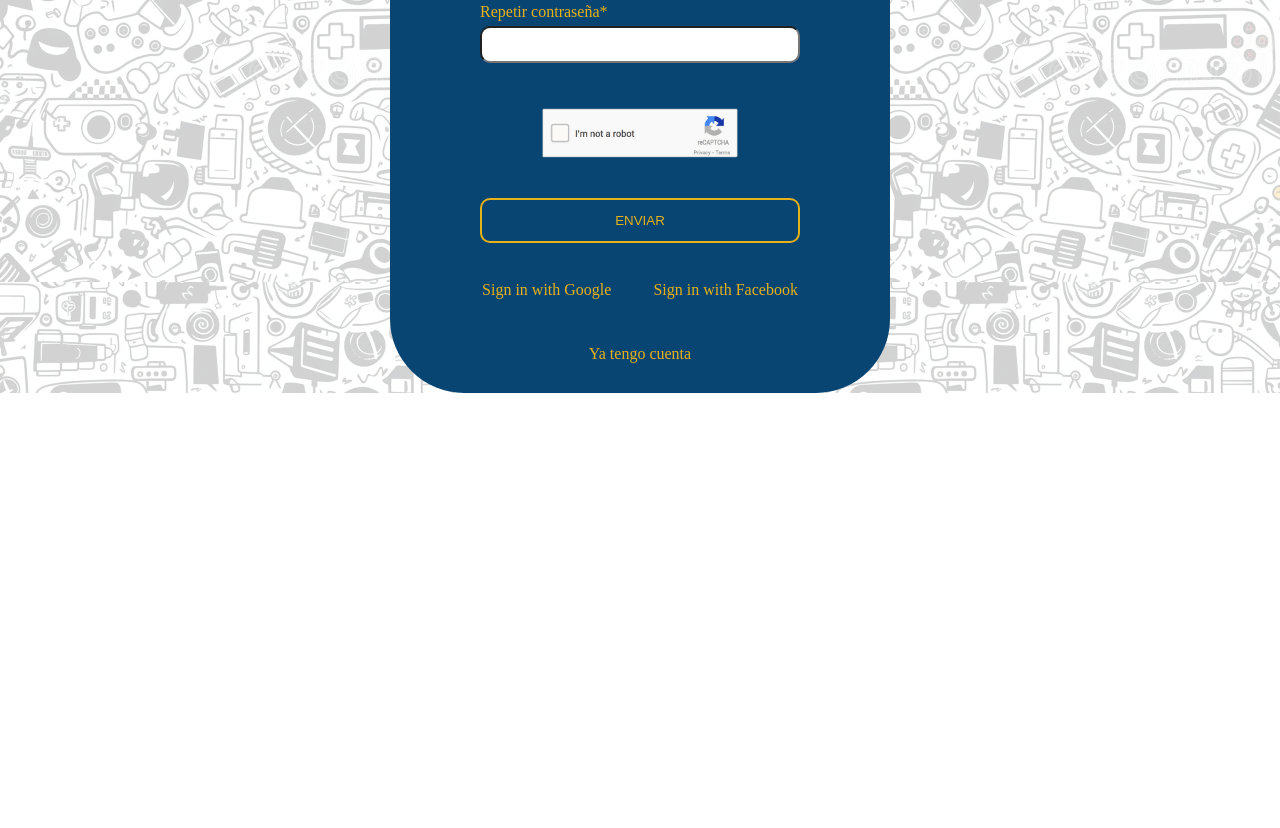
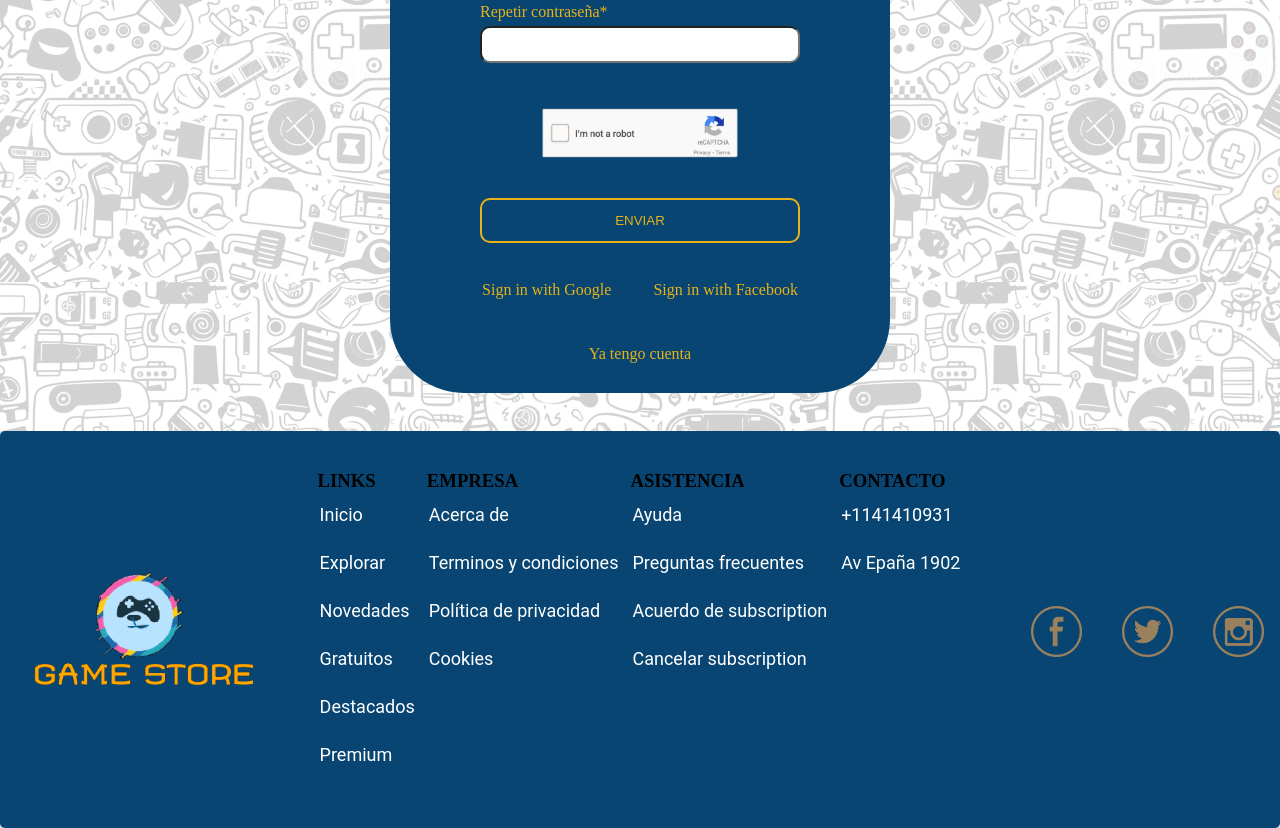
Before and after one commit to Nico-Temudio/IUI-TPE, a plain HTML site: page TP2/Entrega Final/registro.html in a window 1280 px wide. Shown: the part 616-1444 px from the top of the page. Before the commit the page ends 1009 px from the top, so only its background shows below. Drawn offline with Linux system fonts and the light colour scheme; files that its build step writes are made by us from their sources; files whose address does not match are found by name.

Commit message:
add footer

```diff
--- a/TP2/Entrega Final/registro.html
+++ b/TP2/Entrega Final/registro.html
@@ -3,8 +3,8 @@
 <head>
     <meta charset="UTF-8">
     <meta name="viewport" content="width=device-width, initial-scale=1.0">
-    <link rel="stylesheet" href="style.css">
-    <script src="validar.js"></script>
+    <link rel="stylesheet" href="css/style.css">
+    <script src="js/validar.js"></script>
     <title>Document</title>
 </head>
 <body>
@@ -67,5 +67,49 @@
         <br>
         <a href="login.html">Ya tengo cuenta</a>
     </form>
+
+    <footer class="footer">
+        <div class="logo-footer">
+            <img class="img-logo" src="img/logo2.png" alt="Logo">
+        </div>
+        <nav class="footer-nav">
+            <ul class="footer-li">
+                <h3>LINKS</h3>
+                <li><a href="#">Inicio</a></li>
+                <li><a href="#">Explorar</a></li>
+                <li><a href="#">Novedades</a></li>
+                <li><a href="#">Gratuitos</a></li>
+                <li><a href="#">Destacados</a></li>
+                <li><a href="#">Premium</a></li>
+            </ul>
+            <ul class="footer-li">
+                <h3>EMPRESA</h3>
+                <li><a href="#">Acerca de</a></li>
+                <li><a href="#">Terminos y condiciones</a></li>
+                <li><a href="#">Política de privacidad</a></li>
+                <li><a href="#">Cookies</a></li>
+            </ul>
+            <ul class="footer-li">
+                <h3>ASISTENCIA</h3>
+                <li><a href="#">Ayuda</a></li>
+                <li><a href="#">Preguntas frecuentes</a></li>
+                <li><a href="#">Acuerdo de subscription</a></li>
+                <li><a href="#">Cancelar subscription</a></li>
+            </ul>
+            <ul class="footer-li">
+                <h3>CONTACTO</h3>
+                <li><a href="#">+1141410931</a></li>
+                <li><a href="#">Av Epaña 1902</a></li>
+            </ul>
+        </nav>
+        <div class="social-network">
+            <a href="https://www.facebook.com" target="_blank"><img class="img-footer" src="img/facebook.png"
+                    alt="Facebook"></a>
+            <a href="https://twitter.com/" target="_blank"><img class="img-footer" src="img/twitter.png"
+                    alt="Twitter"></a>
+            <a href="https://www.instagram.com/" target="_blank"><img class="img-footer" src="img/instagram.png"
+                    alt="Instagram"></a>
+        </div>
+    </footer>
 </body>
 </html>
```
Also changed, not shown: TP2/Entrega Final/login.html (+44 -0 lines).
